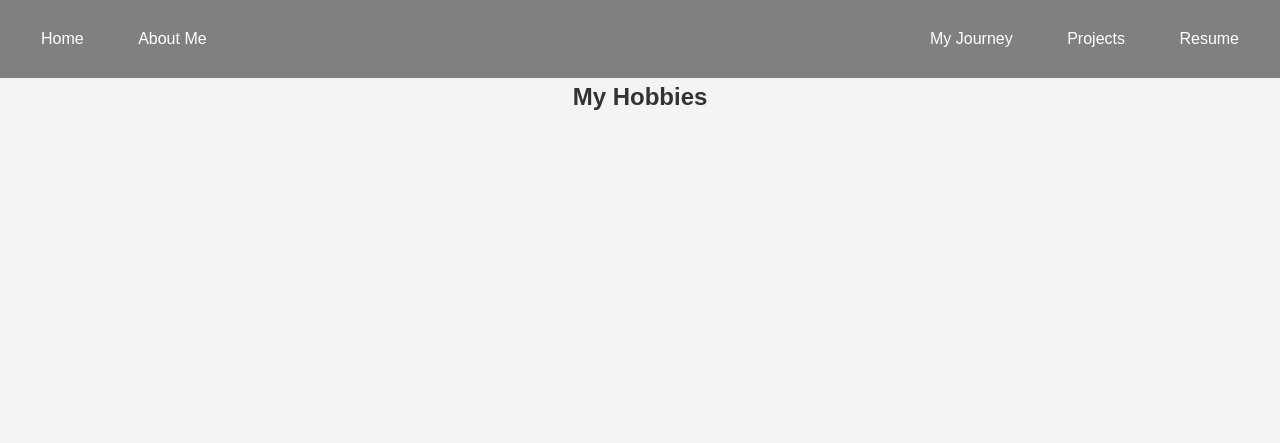
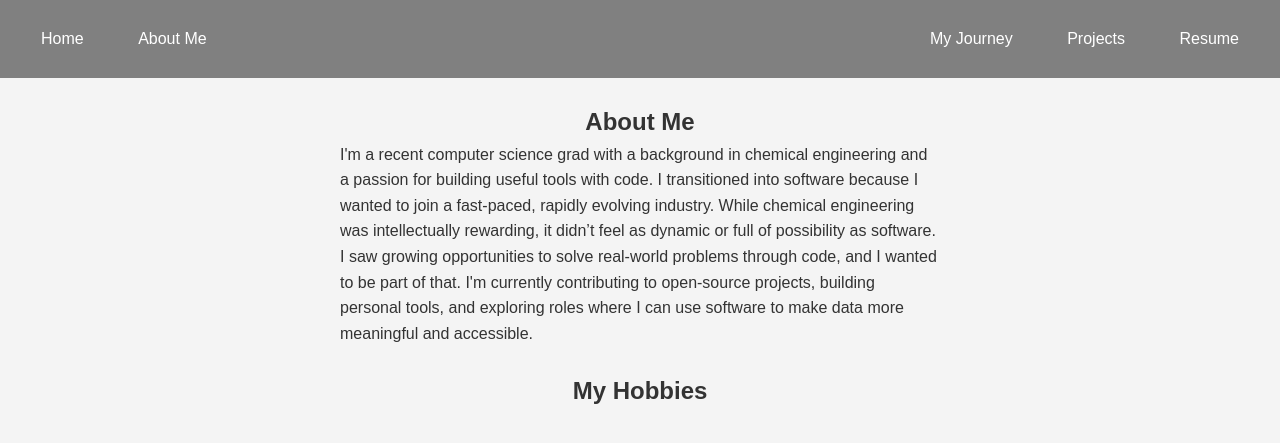
Before and after one commit to jch1013/jackson-hayward-website, a Django app: template main/templates/about_me.html in a window 1280 px wide. Shown: the top 443 px of the page. Run offline with Django 3.2, Linux system fonts and the light colour scheme; the template is opened without the code that fills it, so the values that code supplies are empty.

Commit message:
update about me content

```diff
--- a/main/templates/about_me.html
+++ b/main/templates/about_me.html
@@ -3,7 +3,19 @@
 
 
 {% block content %}
+<br>
+<h2>About Me</h2>
+<p id="about-me">I'm a recent computer science grad with a background in chemical engineering
+  and a passion for building useful tools with code. I transitioned into software
+  because I wanted to join a fast-paced, rapidly evolving industry. While chemical
+  engineering was intellectually rewarding, it didn’t feel as dynamic or full of
+  possibility as software. I saw growing opportunities to solve real-world problems
+  through code, and I wanted to be part of that. I'm currently contributing to open-source
+  projects, building personal tools, and exploring roles where I can use software to make
+  data more meaningful and accessible.</p>
+<br>
 <h2>My Hobbies</h2>
+<br>
 <div class="hobby-gallery">
   {% for hobby in hobbies_items %}
     <div class="hobby-card" tabindex="0">
--- a/static/css/styles.css
+++ b/static/css/styles.css
@@ -272,6 +272,7 @@ body {
   flex-direction: column;
   align-items: center;
 }
+
 .project-image {
   display: flex;
   justify-content: center;
@@ -350,6 +351,10 @@ body {
 }
 
 
+#about-me {
+  width: 90%;
+  max-width: 600px;
+}
 
 .hobby-gallery {
   display: flex;
@@ -426,7 +431,7 @@ body {
   }
 
   .hobby-card {
-    width: 100%;
+    width: 90%;
     height: 220px;
     min-width: 0;
     min-height: 0;
```
Lines whose indentation alone changed are shown as unchanged.
